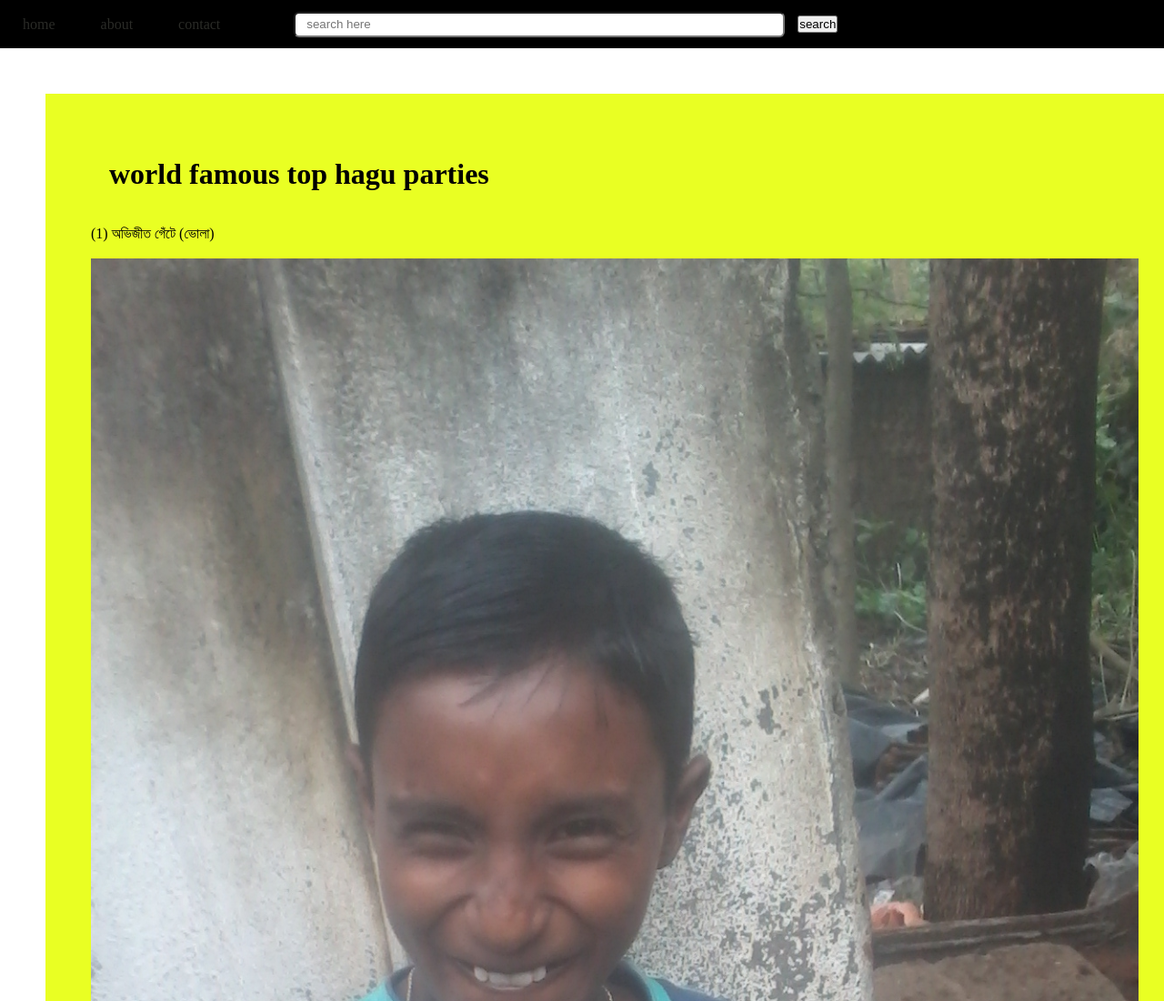
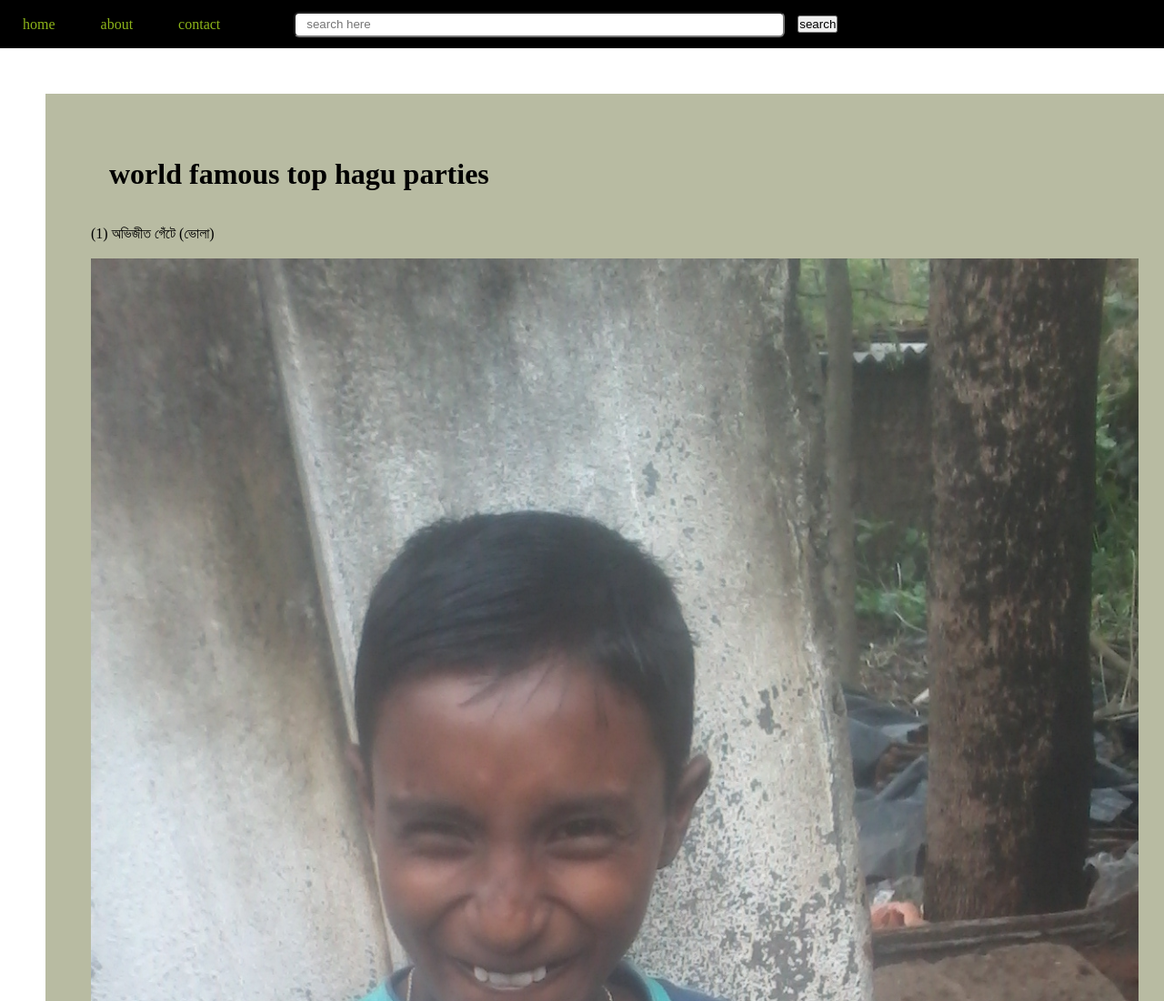
Before and after one commit to SantanuDaSss/haguparty, a plain HTML site: page haguparty/index.html in a window 1280 px wide. Shown: the top 1100 px of the page at 91% size. Drawn offline with Linux system fonts and the light colour scheme.

Commit message:
iyg]yuyhfgv

```diff
--- a/haguparty/style.css
+++ b/haguparty/style.css
@@ -34,7 +34,7 @@ nav ul li{
     padding: 0 25px;
 }
 nav ul li a{
-    color: rgb(42, 43, 39);
+    color: rgb(141, 180, 25);
     text-decoration: none; /* underline sorey jabey*/
 
 }
@@ -56,7 +56,7 @@ nav ul li a:hover{
 
 }
 main{
-    background-color: rgb(233, 255, 35);
+    background-color: rgb(184, 187, 162);
     margin: 50px;
     padding: 50px;
     width: 90%;
```
